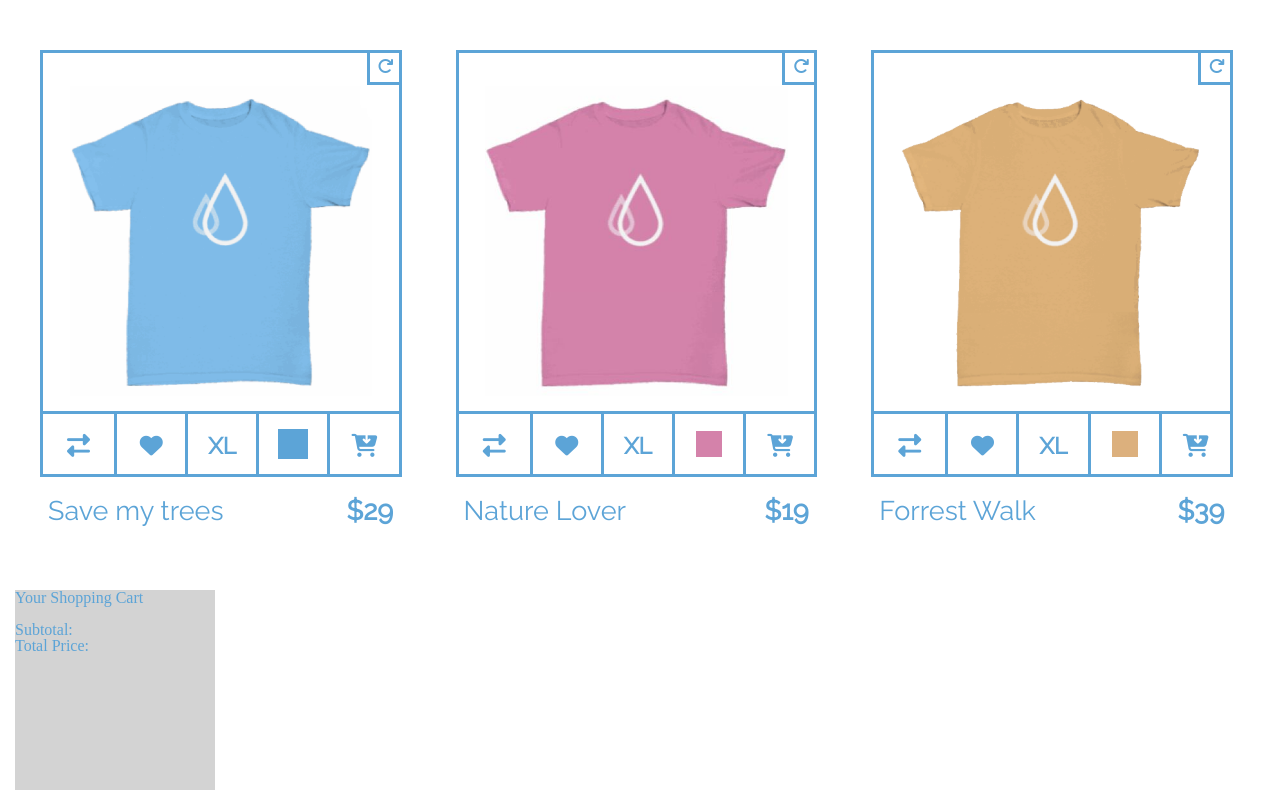
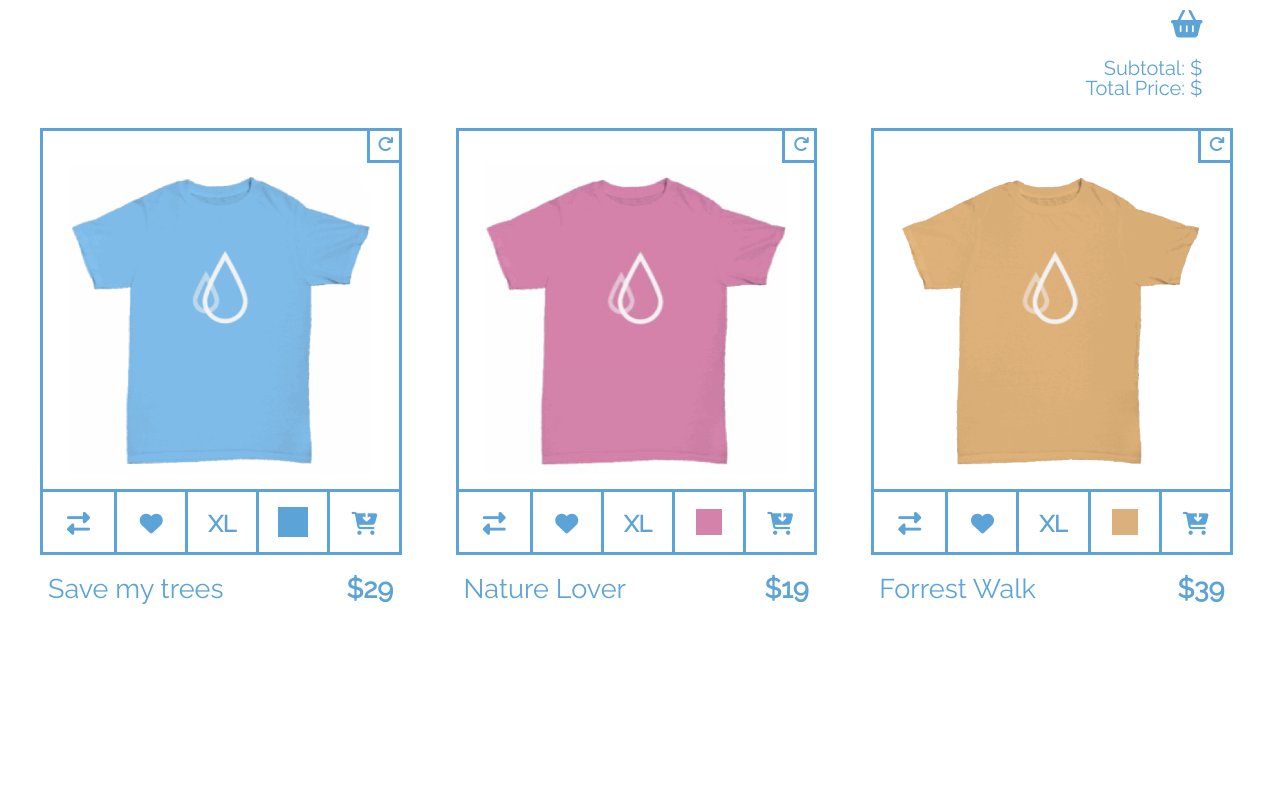
Before and after one commit to johncpatterson/TIY-2-3-T-Shirt-Cost, a website: page index.html in a window 1280 px wide. Drawn offline with nearby package versions, Linux system fonts and the light colour scheme.

Commit message:
moved and styled shopping cart

```diff
--- a/index.html
+++ b/index.html
@@ -14,7 +14,14 @@
 </head>
 
 <body>
+
     <div class="container">
+        <div class="cart">
+            <h1><i class="fa fa-shopping-basket" aria-hidden="true"></i></h1><br>
+            <h1>Subtotal: $<span id="subtotal_box"></span></h1>
+            <!-- <h1>Tax: $<span id="tax_box"></span></h1> -->
+            <h1>Total Price: $<span id="totalprice_box"></span></h1>
+        </div>
         <div class="left_shirt">
             <div class="flip_container">
             <div class="top flipper">
@@ -126,11 +133,7 @@
                 <span class="text_left">Forrest Walk</span> <span class="text_right" id="price_3">$39</span>
             </div>
         </div>
-        <div class="cart">
-            <h1>Your Shopping Cart</h1><br>
-            <h1>Subtotal: <span id="subtotal_box"></span></h1>
-            <h1>Total Price: <span id="totalprice_box"></span></h1>
-        </div>
+
     </div>
         <script src="js/main.js"></script>
 
--- a/js/main.js
+++ b/js/main.js
@@ -1,19 +1,22 @@
+
 var cartOne = document.getElementById("cart_one");
 var cartTwo = document.getElementById("cart_two");
 var cartThree = document.getElementById("cart_three");
-
 var subtotal = 0;
-
 var blueInCart = false;
 var pinkInCart = false;
 var orangeInCart = false;
 
 
 function updateCart(price) {
+    // tax = Math.abs(price) * .065;
     subtotal = subtotal + price;
-    total = subtotal * .065 + subtotal;
-    document.getElementById("subtotal_box").innerHTML = subtotal;
-    document.getElementById("totalprice_box").innerHTML = total;
+    total = (subtotal * .065) + subtotal;
+
+    document.getElementById("subtotal_box").innerHTML = subtotal.toFixed(0);
+    // document.getElementById("tax_box").innerHTML = tax.toFixed(2);
+    document.getElementById("totalprice_box").innerHTML = total.toFixed(2);
+
 
 }
 cartOne.addEventListener("click", function() {
--- a/sass/main.scss
+++ b/sass/main.scss
@@ -20,7 +20,6 @@ $border-color: #5CA4D7;
 body {
     background-color: $primary-color;
     color: $font-color;
-    height: 100%;
     width: 100%;
 }
 
@@ -43,7 +42,7 @@ span {
     display: inline-block;
     width: 326px / 990px * 100%;
     height: 520px;
-    margin: 30px auto;
+    margin: 20px auto;
     padding: 10px 25px 10px 25px;
 }
 
@@ -143,14 +142,21 @@ span {
 }
 
 .cart {
-    background-color: lightgray;
-    height: 200px;
-    width: 200px;
+    font-size: 20px;
+    width: 100%;
+    text-align: right;
+    padding-right: 5%;
+    font-family: 'Raleway', sans-serif;
 }
 
 .fa-repeat {
     padding-top: 8px;
     padding-left: 8px;
+}
+
+i.fa-shopping-basket {
+    font-size: 28px;
+
 }
 
 .small_pic_1,
```
Also changed, not shown: README.MD, css/main.css.
